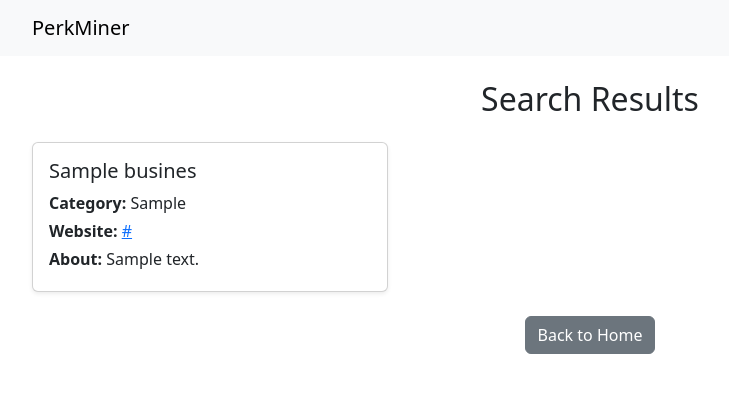
After one commit to joejmendezsr/perkminer-backend, a Flask app: page /search in a window 1280 px wide. The commit adds this page. Shown: the top 393 px of the page, without its empty margins (50-779 px from the left). Run offline with Flask 3, Linux system fonts and the light colour scheme; tables that the repository leaves empty hold one stand-in row (values such as "Sample post").

Commit message:
Add homepage search and category features

```diff
--- a/app.py
+++ b/app.py
@@ -54,6 +54,7 @@ class User(db.Model, UserMixin):
 class Business(db.Model):
     id = db.Column(db.Integer, primary_key=True)
     business_name = db.Column(db.String(100), unique=True, nullable=False)
+    category = db.Column(db.String(50), nullable=False, default="Other")
     business_email = db.Column(db.String(200), unique=True, nullable=False)
     password = db.Column(db.String(60), nullable=False)
     referral_code = db.Column(db.String(32), unique=True)
@@ -194,6 +195,24 @@ def home():
 @app.route("/business")
 def business_home():
     return render_template("business_home.html")
+
+@app.route("/search")
+def search():
+    q = request.args.get("q", "").strip()
+    category = request.args.get("category", "").strip()
+    query = Business.query
+    if category:
+        query = query.filter(Business.category == category)
+    if q:
+        # Simple ILIKE keyword filter (later: full-text search)
+        query = query.filter(Business.search_keywords.ilike(f"%{q}%"))
+    results = query.all()
+    return render_template("search_results.html", results=results, q=q, category=category)
+
+@app.route("/category/<name>")
+def category_browse(name):
+    results = Business.query.filter(Business.category == name).all()
+    return render_template("category_results.html", results=results, category=name)
 
 @app.route("/register", methods=["GET", "POST"])
 def register():
--- /dev/null
+++ b/templates/search_results.html
@@ -0,0 +1,50 @@
+<!DOCTYPE html>
+<html>
+<head>
+    <title>Search Results - PerkMiner</title>
+    <meta name="viewport" content="width=device-width, initial-scale=1">
+    <link rel="stylesheet" href="https://cdn.jsdelivr.net/npm/bootstrap@5.3.2/dist/css/bootstrap.min.css">
+</head>
+<body>
+    <nav class="navbar navbar-expand-lg navbar-light bg-light mb-4">
+        <div class="container">
+            <a class="navbar-brand" href="/">PerkMiner</a>
+        </div>
+    </nav>
+    <main class="container">
+        <h2 class="mb-4 text-center">Search Results</h2>
+        {% if q %}
+          <div class="mb-3 text-muted text-center">
+            Showing results for: <strong>{{ q }}</strong>
+            {% if category %} in <strong>{{ category }}</strong>{% endif %}
+          </div>
+        {% endif %}
+        {% if results and results|length > 0 %}
+          <div class="row row-cols-1 row-cols-md-2 row-cols-lg-3 g-4">
+            {% for biz in results %}
+              <div class="col">
+                <div class="card h-100 shadow-sm">
+                  <div class="card-body">
+                    <h5 class="card-title mb-2">{{ biz.business_name }}</h5>
+                    <p class="mb-1"><strong>Category:</strong> {{ biz.category }}</p>
+                    {% if biz.website_url %}
+                      <p class="mb-1"><strong>Website:</strong> <a href="{{ biz.website_url }}" target="_blank">{{ biz.website_url }}</a></p>
+                    {% endif %}
+                    {% if biz.about_us %}
+                      <div class="mb-1"><strong>About:</strong> {{ biz.about_us[:120] }}{% if biz.about_us|length > 120 %}...{% endif %}</div>
+                    {% endif %}
+                  </div>
+                </div>
+              </div>
+            {% endfor %}
+          </div>
+        {% else %}
+          <div class="alert alert-warning text-center">No businesses found matching your search.</div>
+        {% endif %}
+        <div class="mt-4 text-center">
+            <a href="{{ url_for('home') }}" class="btn btn-secondary">Back to Home</a>
+        </div>
+    </main>
+    <script src="https://cdn.jsdelivr.net/npm/bootstrap@5.3.2/dist/js/bootstrap.bundle.min.js"></script>
+</body>
+</html>
```
Also changed, not shown: templates/category_results.html (added, +44 -0 lines), templates/home.html (+29 -5 lines).
